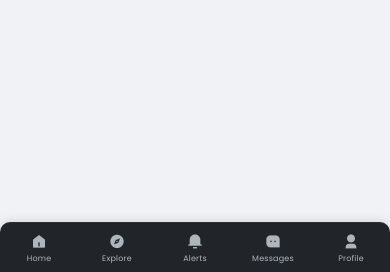
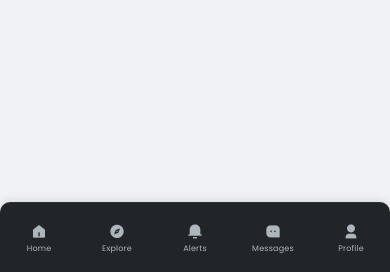
Before and after one commit to jayanthansenthilkumar/Trenz, a PHP site: page / in a window 390 px wide. Shown: the part 572-844 px from the top of the page. Run offline with PHP 8.4, Linux system fonts and the light colour scheme.

Commit message:
Mob view nabvar size

```diff
--- a/styles.css
+++ b/styles.css
@@ -167,7 +167,7 @@ body {
         bottom: 0;
         left: 0;
         width: 100%;
-        height: 50px;
+        height: 70px;
         flex-direction: row;
         border-radius: 10px 10px 0 0;
         box-shadow: 0 -2px 10px rgba(0, 0, 0, 0.1);
```
